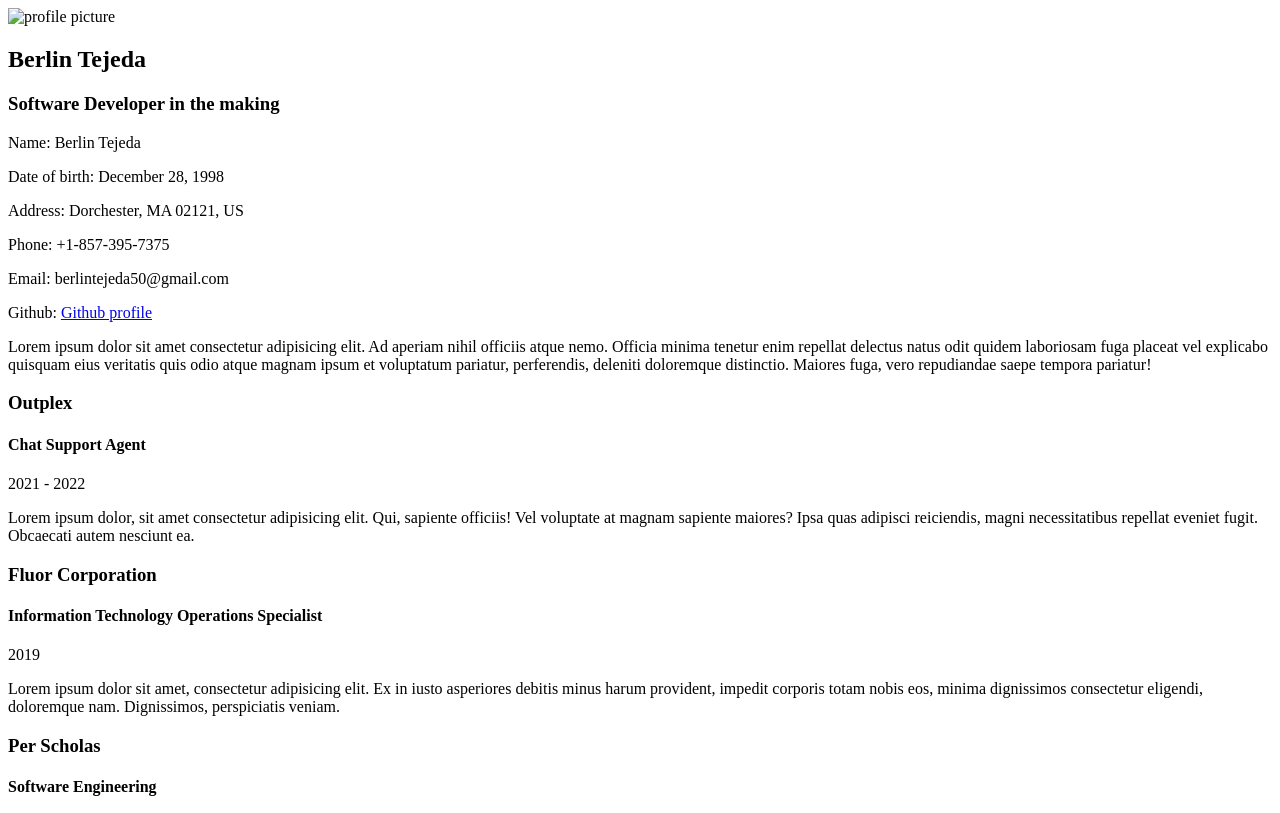
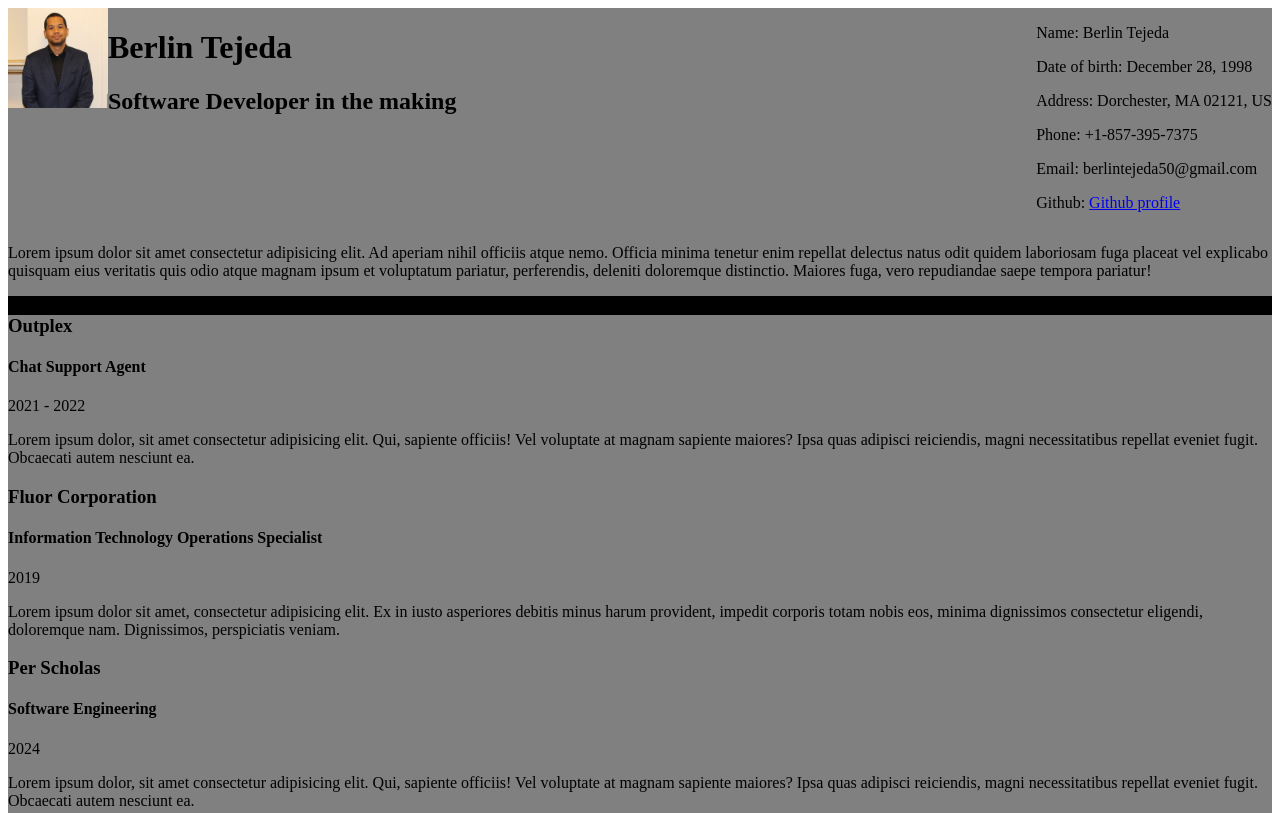
Before and after one commit to Diluc01/MyFirstRepo, a plain HTML site: page HTML_CSS/Online_Resume/index.html in a window 1280 px wide. Shown: the top 813 px of the page. Drawn offline with Linux system fonts and the light colour scheme.

Commit message:
Added picture and some CSS

```diff
--- a/HTML_CSS/Online_Resume/index.html
+++ b/HTML_CSS/Online_Resume/index.html
@@ -4,14 +4,23 @@
     <meta charset="UTF-8" />
     <meta name="viewport" content="width=device-width, initial-scale=1.0" />
     <title>Document</title>
+    <link rel="stylesheet" href="styles.css" />
   </head>
   <body>
     <div class="main_container">
       <div class="section1">
         <div class="profile">
-          <img src="" alt="profile picture" class="profile_picture" />
-          <h2 class="profile_heading">Berlin Tejeda</h2>
-          <h3 class="profile_description">Software Developer in the making</h3>
+          <img
+            src="./1532694270340.jpg"
+            alt="profile picture"
+            class="profile_picture"
+          />
+          <div class="container">
+            <h1 class="profile_heading">Berlin Tejeda</h1>
+            <h2 class="profile_description">
+              Software Developer in the making
+            </h2>
+          </div>
         </div>
         <div class="basic_information">
           <p class="name">Name: Berlin Tejeda</p>
@@ -76,7 +85,7 @@
           </p>
         </div>
       </div>
-      <div class="section3">
+      <aside class="section3">
         <div class="programming_skills">
           <h3 class="section3_heading">Programming Skills</h3>
           <p class="skill">HTML</p>
@@ -109,7 +118,7 @@
             <div></div>
           </div>
         </div>
-      </div>
+      </aside>
     </div>
   </body>
 </html>
--- a/HTML_CSS/Online_Resume/styles.css
+++ b/HTML_CSS/Online_Resume/styles.css
@@ -0,0 +1,35 @@
+.main_container {
+  background-color: black;
+}
+
+.section1 {
+  background-color: gray;
+  display: flex;
+  flex-wrap: wrap;
+}
+
+.profile {
+  display: flex;
+  flex-direction: row;
+}
+
+.section2 {
+  background-color: gray;
+}
+
+.section3 {
+  background-color: gray;
+}
+
+.profile_picture {
+  width: 100px;
+  height: 100px;
+}
+
+.container {
+  display: inline;
+}
+
+.basic_information {
+  margin-left: auto;
+}
```
Also changed, not shown: HTML_CSS/Online_Resume/1532694270340.jpg (added).
